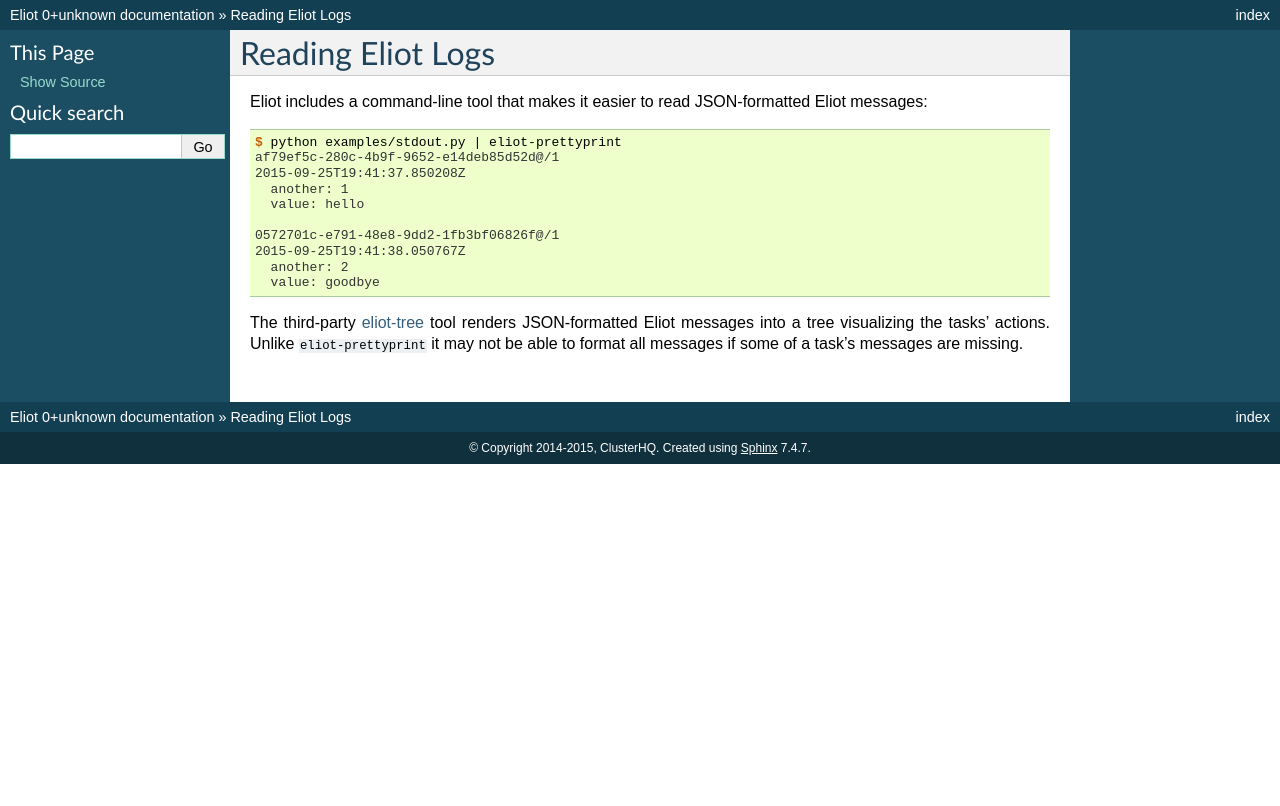
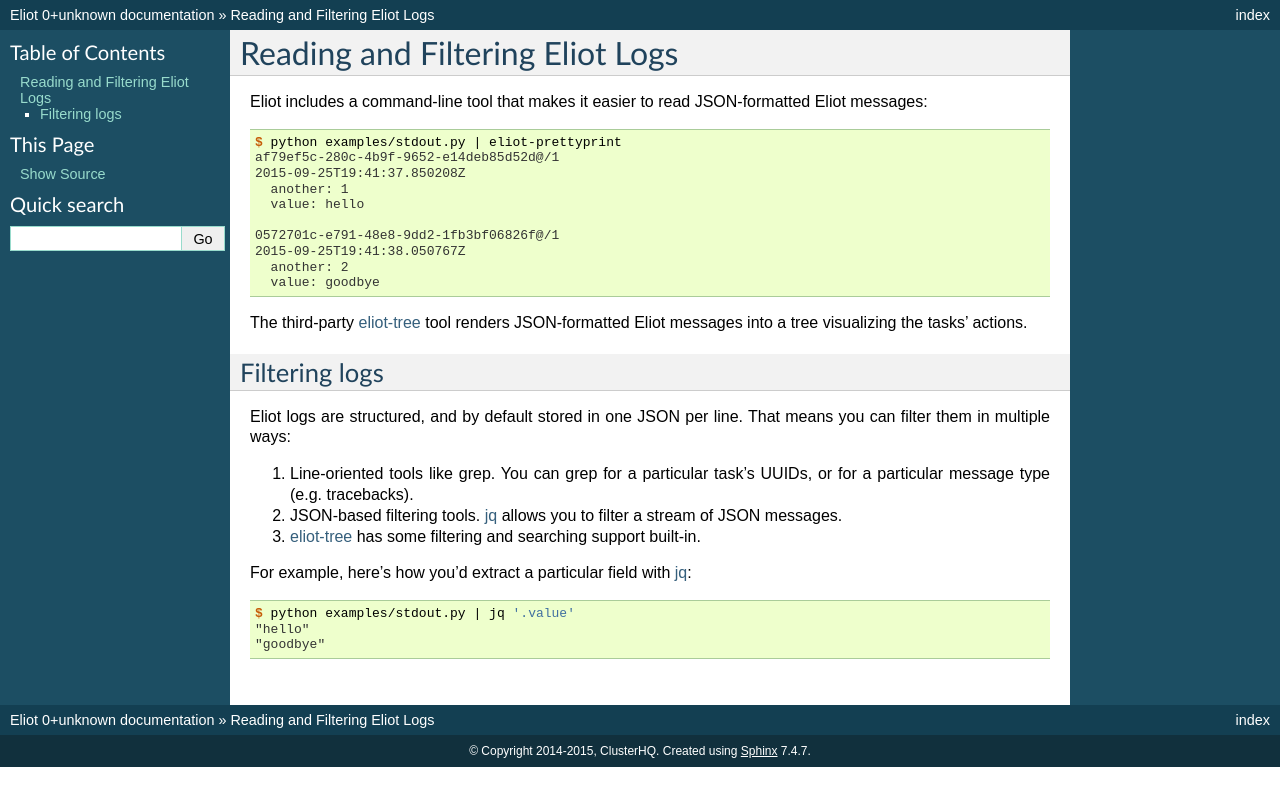
Before and after one commit to itamarst/eliot, a Sphinx documentation site: the page built from docs/source/reading/reading.rst, in a window 1280 px wide. Shown: the top 806 px of the page. Built offline with Sphinx 7.4.7, drawn with Linux system fonts in a browser that asks for light colours; pages that are not in the unit, such as notebooks, are missing from menus.

Commit message:
Document filtering slightly.

```diff
--- a/docs/source/reading/reading.rst
+++ b/docs/source/reading/reading.rst
@@ -1,5 +1,5 @@
-Reading Eliot Logs
-==================
+Reading and Filtering Eliot Logs
+================================
 
 Eliot includes a command-line tool that makes it easier to read JSON-formatted Eliot messages:
 
@@ -17,6 +17,27 @@ Eliot includes a command-line tool that makes it easier to read JSON-formatted E
      value: goodbye
 
 The third-party `eliot-tree`_ tool renders JSON-formatted Eliot messages into a tree visualizing the tasks' actions.
-Unlike ``eliot-prettyprint`` it may not be able to format all messages if some of a task's messages are missing.
 
-.. _eliot-tree: https://warehouse.python.org/project/eliot-tree/
+
+Filtering logs
+--------------
+
+Eliot logs are structured, and by default stored in one JSON per line.
+That means you can filter them in multiple ways:
+
+1. Line-oriented tools like grep.
+   You can grep for a particular task's UUIDs, or for a particular message type (e.g. tracebacks).
+2. JSON-based filtering tools.
+   `jq`_ allows you to filter a stream of JSON messages.
+3. `eliot-tree`_ has some filtering and searching support built-in.
+
+For example, here's how you'd extract a particular field with `jq`_:
+
+.. code-block:: shell-session
+
+   $ python examples/stdout.py | jq '.value'
+   "hello"
+   "goodbye"
+
+.. _eliot-tree: https://github.com/jonathanj/eliottree
+.. _jq: https://stedolan.github.io/jq/
```
